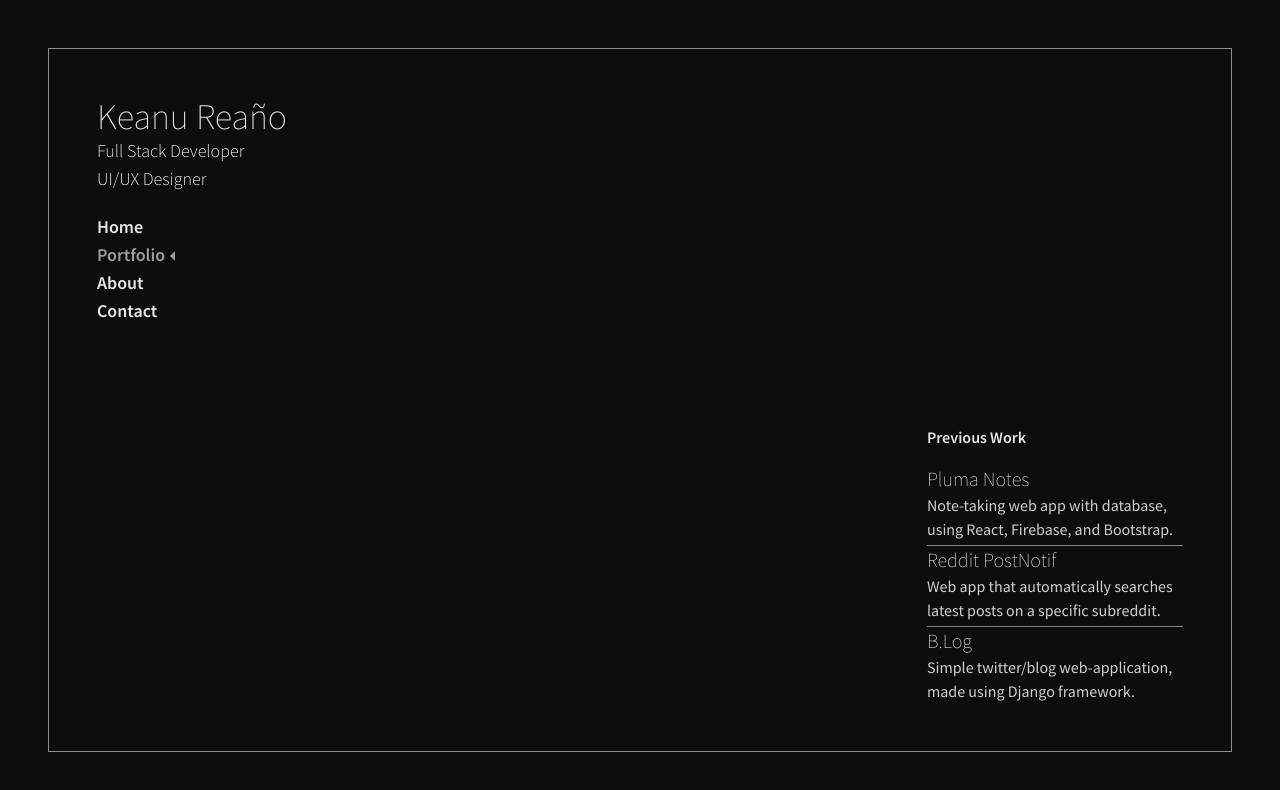
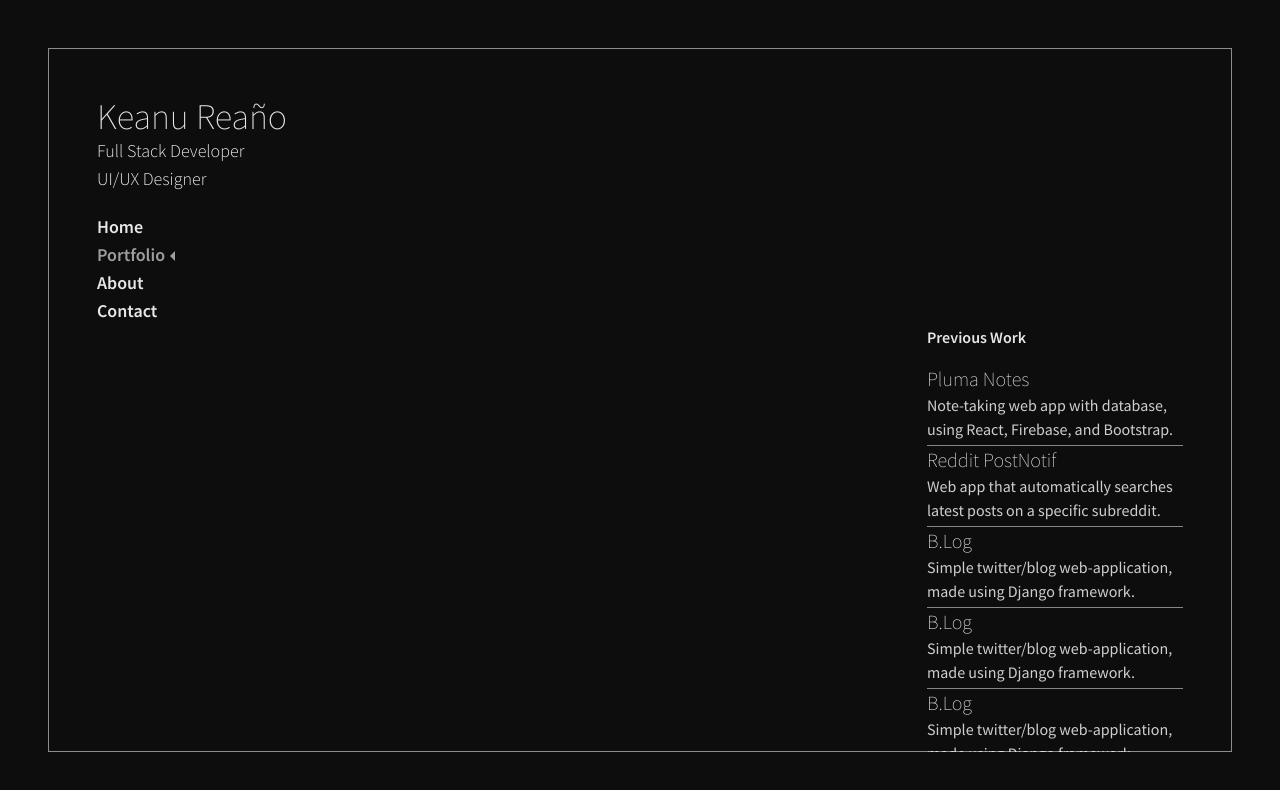
Before and after one commit to keanureano/firebase-portfolio, a React (Vite) app: page /portfolio in a window 1280 px wide. Shown: the top 790 px of the page. Built offline with nearby package versions, Linux system fonts and the light colour scheme.

Commit message:
add layer mask

```diff
--- a/src/cms/projects.json
+++ b/src/cms/projects.json
@@ -13,5 +13,65 @@
     "title": "B.Log",
     "description": "Simple twitter/blog web-application, made using Django framework.",
     "url": "https://github.com/keanureano/django-blogsite"
+  },
+  {
+    "title": "B.Log",
+    "description": "Simple twitter/blog web-application, made using Django framework.",
+    "url": "https://github.com/keanureano/django-blogsite"
+  },
+  {
+    "title": "B.Log",
+    "description": "Simple twitter/blog web-application, made using Django framework.",
+    "url": "https://github.com/keanureano/django-blogsite"
+  },
+  {
+    "title": "B.Log",
+    "description": "Simple twitter/blog web-application, made using Django framework.",
+    "url": "https://github.com/keanureano/django-blogsite"
+  },
+  {
+    "title": "B.Log",
+    "description": "Simple twitter/blog web-application, made using Django framework.",
+    "url": "https://github.com/keanureano/django-blogsite"
+  },
+  {
+    "title": "B.Log",
+    "description": "Simple twitter/blog web-application, made using Django framework.",
+    "url": "https://github.com/keanureano/django-blogsite"
+  },
+  {
+    "title": "B.Log",
+    "description": "Simple twitter/blog web-application, made using Django framework.",
+    "url": "https://github.com/keanureano/django-blogsite"
+  },
+  {
+    "title": "B.Log",
+    "description": "Simple twitter/blog web-application, made using Django framework.",
+    "url": "https://github.com/keanureano/django-blogsite"
+  },
+  {
+    "title": "B.Log",
+    "description": "Simple twitter/blog web-application, made using Django framework.",
+    "url": "https://github.com/keanureano/django-blogsite"
+  },
+  {
+    "title": "B.Log",
+    "description": "Simple twitter/blog web-application, made using Django framework.",
+    "url": "https://github.com/keanureano/django-blogsite"
+  },
+  {
+    "title": "B.Log",
+    "description": "Simple twitter/blog web-application, made using Django framework.",
+    "url": "https://github.com/keanureano/django-blogsite"
+  },
+  {
+    "title": "B.Log",
+    "description": "Simple twitter/blog web-application, made using Django framework.",
+    "url": "https://github.com/keanureano/django-blogsite"
+  },
+  {
+    "title": "B.Log",
+    "description": "Simple twitter/blog web-application, made using Django framework.",
+    "url": "https://github.com/keanureano/django-blogsite"
   }
 ]
--- a/src/index.css
+++ b/src/index.css
@@ -5,7 +5,7 @@
 
 @layer base {
   #root {
-    @apply w-screen h-screen select-none font-primary;
+    @apply overflow-hidden w-screen h-screen select-none font-primary;
   }
 
   h1 {
--- a/src/pages/Layout.jsx
+++ b/src/pages/Layout.jsx
@@ -4,7 +4,7 @@ import { Link, NavLink } from "react-router-dom";
 export default function Layout() {
   return (
     <div className="w-full h-full p-4 md:p-12 bg-black-900 text-white/90">
-      <div className="flex flex-col justify-between w-full h-full p-4 md:p-12 border border-black-400">
+      <div className="flex flex-col justify-between w-full h-full p-4 md:p-12 border border-black-400 outline outline-[200px] outline-black-900">
         <Header />
         <Main />
       </div>
--- a/src/pages/Portfolio.jsx
+++ b/src/pages/Portfolio.jsx
@@ -11,7 +11,7 @@ export default function Portfolio() {
 
 function Projects() {
   return (
-    <div className="space-y-1 divide-y divide-white/50">
+    <div className="space-y-1 divide-y divide-white/50 h-screen overflow-y-scroll">
       {projects.map((project) => (
         <div className="project w-64">
           <a href={project.url}>
```
